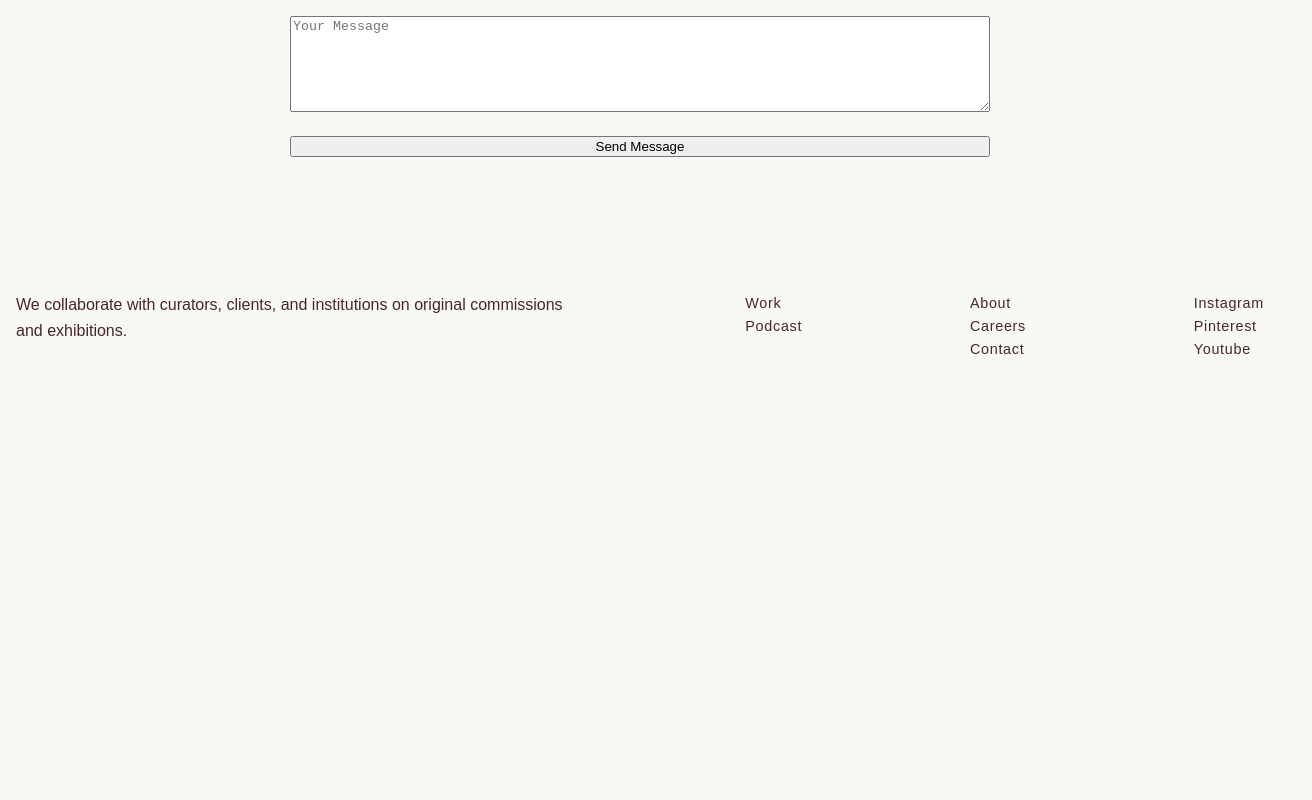
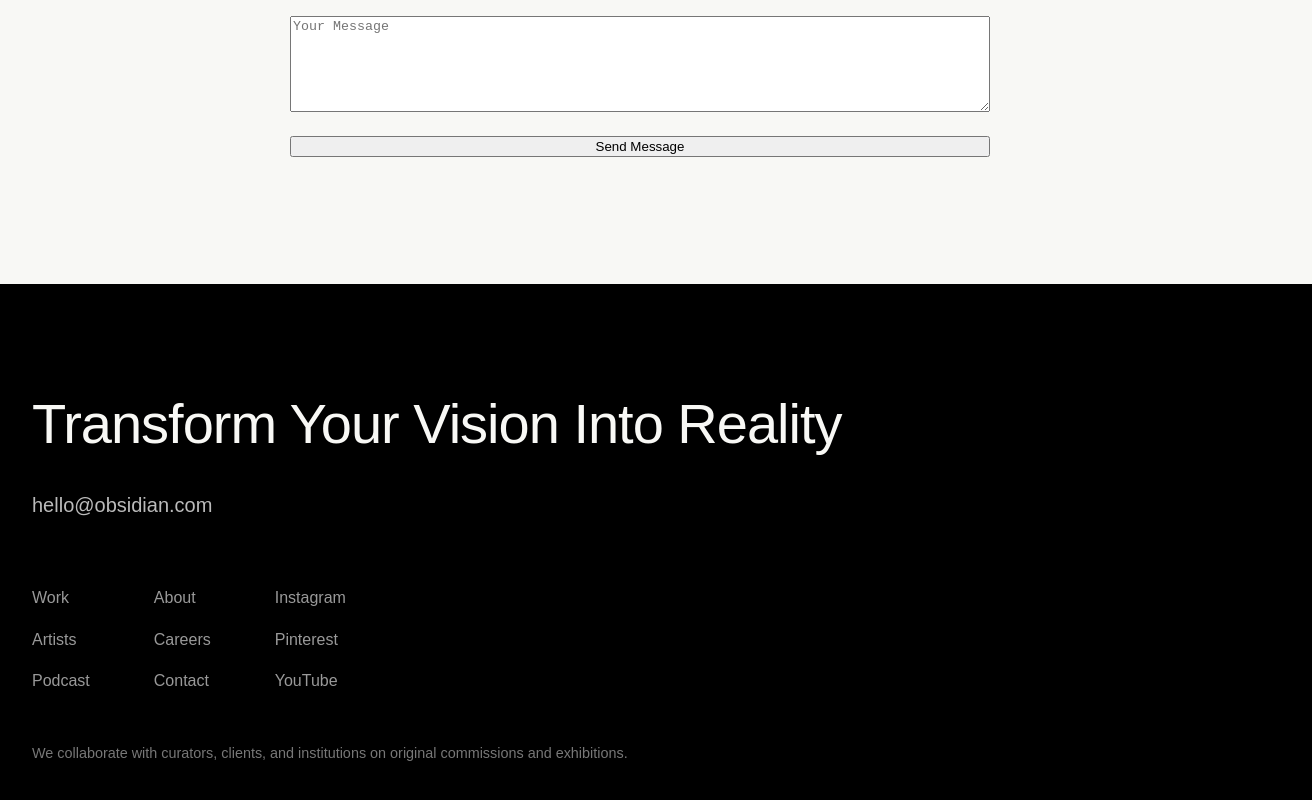
Before and after one commit to janellucia/obsidian, a Next.js app: page /contact in a window 1280 px wide. Shown: the part 316-1116 px from the top of the page, 1312 px wide, since content can reach past the window. Before the commit the page ends 800 px from the top, so only its background shows below. Built offline with nearby package versions, Linux system fonts and the light colour scheme; a web font is replaced by a local one.

Commit message:
footer let's try this again

```diff
--- a/components/footer.js
+++ b/components/footer.js
@@ -1,42 +1,108 @@
-import { useRouter } from "next/router";
+'use client';
+
+import { useEffect, useRef } from 'react';
 import Link from 'next/link';
+import gsap from 'gsap';
+import { ScrollTrigger } from 'gsap/ScrollTrigger';
+import styles from './footer.module.css';
 
-export default function Footer() {
-  const router = useRouter()
+gsap.registerPlugin(ScrollTrigger);
+
+const Footer = () => {
+  const containerRef = useRef(null);
+  const headingRef = useRef(null);
+  const contactRef = useRef(null);
+  const navLinksContainerRef = useRef(null);
+  const socialsContainerRef = useRef(null);
+
+  useEffect(() => {
+    const ctx = gsap.context(() => {
+      const navLinks = navLinksContainerRef.current.querySelectorAll(`.${styles.navLink}`);
+      const socialLinks = socialsContainerRef.current.querySelectorAll(`.${styles.navLink}`);
+
+      const tl = gsap.timeline({
+        scrollTrigger: {
+          trigger: containerRef.current,
+          start: 'top 80%',
+        },
+        defaults: { ease: 'power3.out', duration: 1 },
+      });
+
+      tl.fromTo(
+        headingRef.current,
+        { y: 60, opacity: 0 },
+        { y: 0, opacity: 1 }
+      )
+        .fromTo(
+          contactRef.current,
+          { y: 40, opacity: 0 },
+          { y: 0, opacity: 1 },
+          '-=0.8'
+        )
+        .fromTo(
+          navLinks,
+          { y: 30, opacity: 0 },
+          { y: 0, opacity: 1, stagger: 0.1 },
+          '-=0.6'
+        )
+        .fromTo(
+          socialLinks,
+          { opacity: 0 },
+          { opacity: 1, stagger: 0.1 },
+          '-=0.8'
+        );
+    }, containerRef);
+
+    return () => ctx.revert();
+  }, []);
 
   return (
-    <footer className='site-footer'>
-      <nav>
-        <ul>
-          <li>
-            <p>We collaborate with curators, clients, and institutions on original commissions and exhibitions.</p>
-          </li>
-          <li>
-            <Link className={router.pathname == "/work" || router.pathname == "/work/[slug]" ? "active" : ""} href="/work">
-              Work
-            </Link>
-            <Link href="">
-              Podcast
-            </Link>
-          </li>
-          <li>
-            <Link className={router.pathname == "/about" ? "active" : ""} href="/about">
-              About
-            </Link>
-            <Link className={router.pathname == "/about" ? "active" : ""} href="/about">
-              Careers
-            </Link>
-            <Link className={router.pathname == "/contact" ? "active" : ""} href="/contact">
-              Contact
-            </Link>
-          </li>
-          <li>
-            <Link href="">Instagram</Link>
-            <Link href="">Pinterest</Link>
-            <Link href="">Youtube</Link>
-          </li>
-        </ul>
-      </nav>
+    <footer ref={containerRef} className={styles.footer}>
+      <div className={styles.inner}>
+        <h2 ref={headingRef} className={styles.headline}>
+          Transform Your Vision Into Reality
+        </h2>
+
+        <a
+          href="mailto:hello@obsidian.com"
+          ref={contactRef}
+          className={styles.email}
+        >
+          hello@obsidian.com
+        </a>
+
+        <div className={styles.links} ref={navLinksContainerRef}>
+          <div className={styles.column}>
+            {['Work', 'Artists', 'Podcast'].map((link) => (
+              <Link key={link} href={`/${link.toLowerCase()}`} className={styles.navLink}>
+                {link}
+              </Link>
+            ))}
+          </div>
+
+          <div className={styles.column}>
+            {['About', 'Careers', 'Contact'].map((link) => (
+              <Link key={link} href={`/${link.toLowerCase()}`} className={styles.navLink}>
+                {link}
+              </Link>
+            ))}
+          </div>
+
+          <div className={styles.column} ref={socialsContainerRef}>
+            {['Instagram', 'Pinterest', 'YouTube'].map((social) => (
+              <a key={social} href="#" target="_blank" className={styles.navLink}>
+                {social}
+              </a>
+            ))}
+          </div>
+        </div>
+
+        <div className={styles.note}>
+          We collaborate with curators, clients, and institutions on original commissions and exhibitions.
+        </div>
+      </div>
     </footer>
-  )
-}
+  );
+};
+
+export default Footer;
--- /dev/null
+++ b/components/footer.module.css
@@ -0,0 +1,64 @@
+.footer {
+  background-color: var(--black);
+  color: var(--white);
+  padding: 6rem 2rem 4rem;
+  position: relative;
+}
+
+.inner {
+  max-width: 1300px;
+  margin: 0 auto;
+}
+
+.headline {
+  font-size: 3.5rem;
+  line-height: 1.2;
+  font-weight: 400;
+  margin-bottom: 2rem;
+  color: var(--white);
+  letter-spacing: -1px;
+}
+
+.email {
+  display: inline-block;
+  font-size: 1.25rem;
+  color: #bbb;
+  text-decoration: none;
+  margin-bottom: 4rem;
+  transition: color 0.3s ease;
+}
+
+.email:hover {
+  color: var(--white);
+}
+
+.links {
+  display: flex;
+  flex-wrap: wrap;
+  gap: 4rem;
+  margin-bottom: 3rem;
+}
+
+.column {
+  display: flex;
+  flex-direction: column;
+  gap: 1rem;
+}
+
+.navLink {
+  font-size: 1rem;
+  color: #999;
+  text-decoration: none;
+  transition: color 0.3s ease;
+}
+
+.navLink:hover {
+  color: #fff;
+}
+
+.note {
+  font-size: 0.9rem;
+  color: #777;
+  margin-top: 2rem;
+  line-height: 1.6;
+}
```
